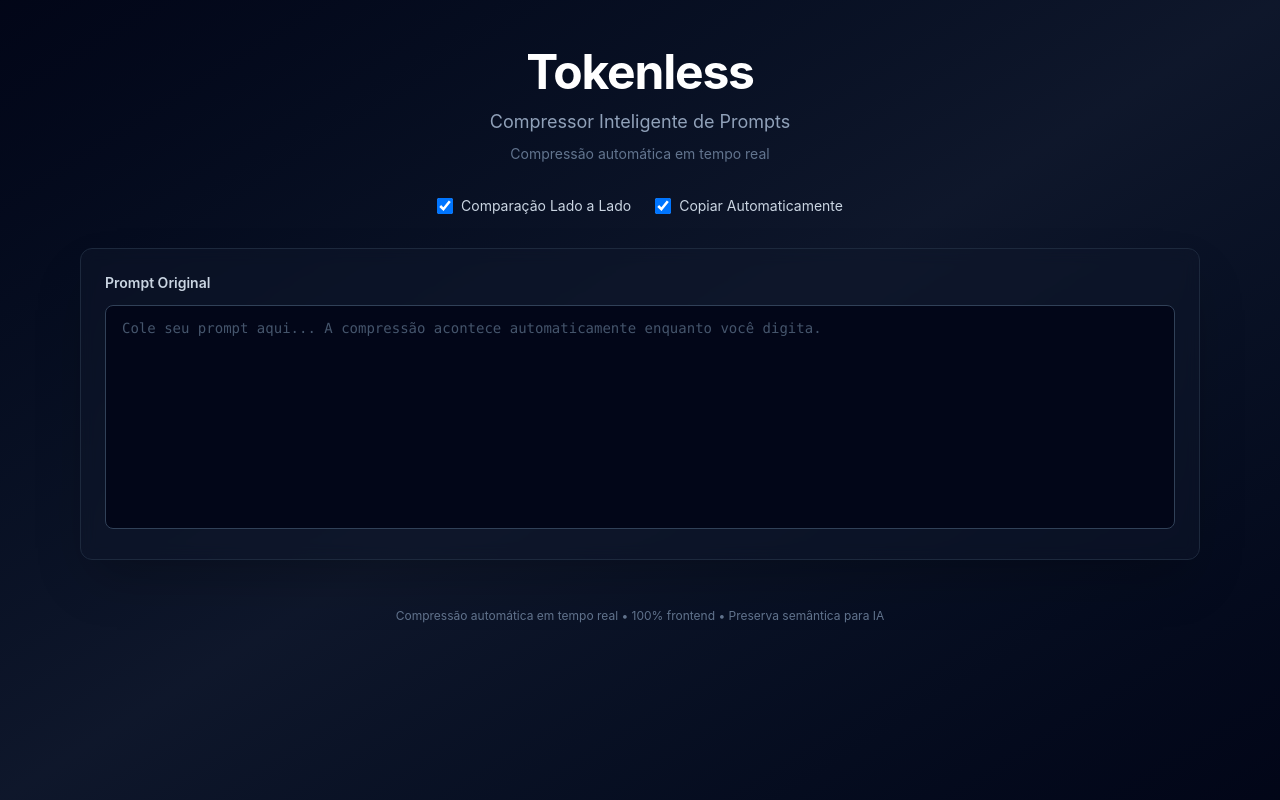
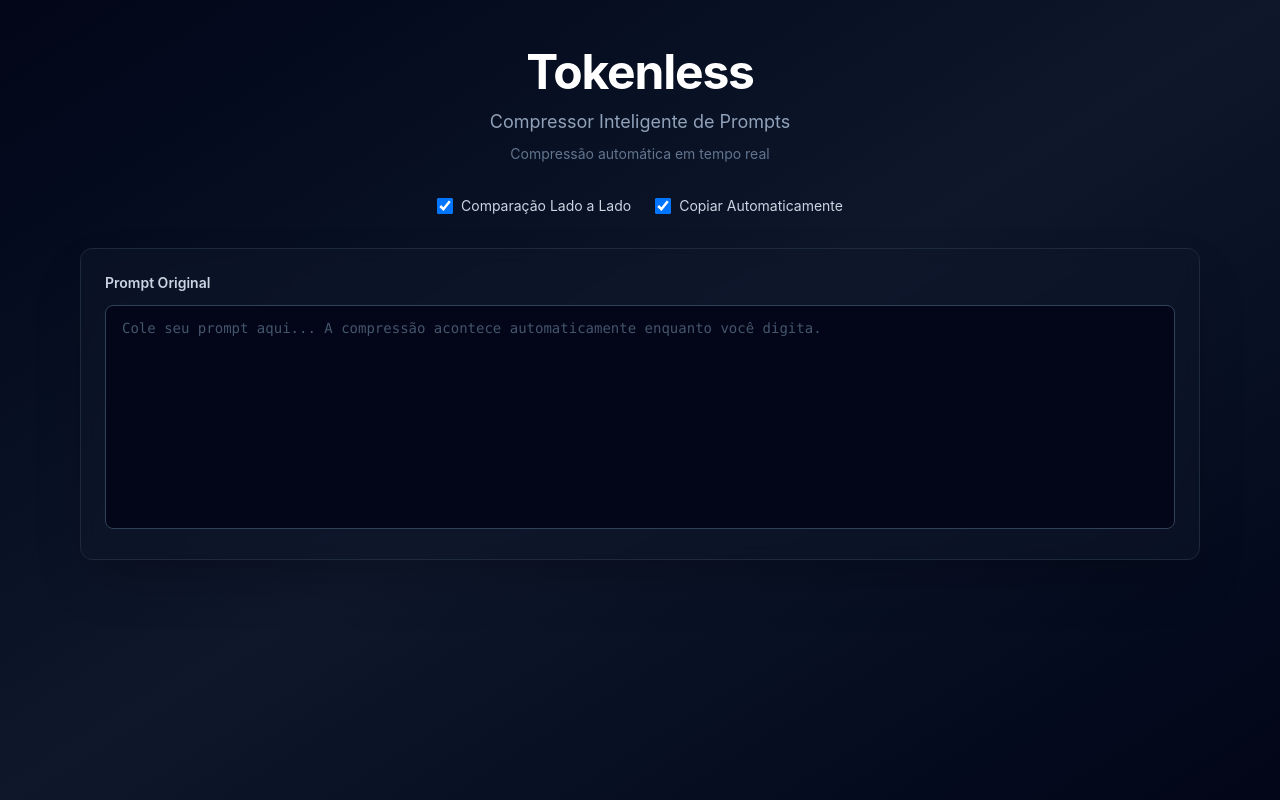
Before and after one commit to Muriel-Gasparini/tokenless, a React (Vite) app: page / in a window 1280 px wide. Built offline with nearby package versions, Linux system fonts and the light colour scheme.

Commit message:
refactor(ui): remove footer component

```diff
--- a/src/App.tsx
+++ b/src/App.tsx
@@ -9,7 +9,6 @@ import { InputArea } from "./components/InputArea";
 import { OutputArea } from "./components/OutputArea";
 import { SideBySideView } from "./components/SideBySideView";
 import { MetricsCards } from "./components/MetricsCards";
-import { Footer } from "./components/Footer";
 
 const orchestrator = new CompressionOrchestrator();
 
@@ -98,8 +97,6 @@ function App() {
 
           {result && <MetricsCards result={result} />}
         </div>
-
-        <Footer />
       </div>
     </div>
   );
```
